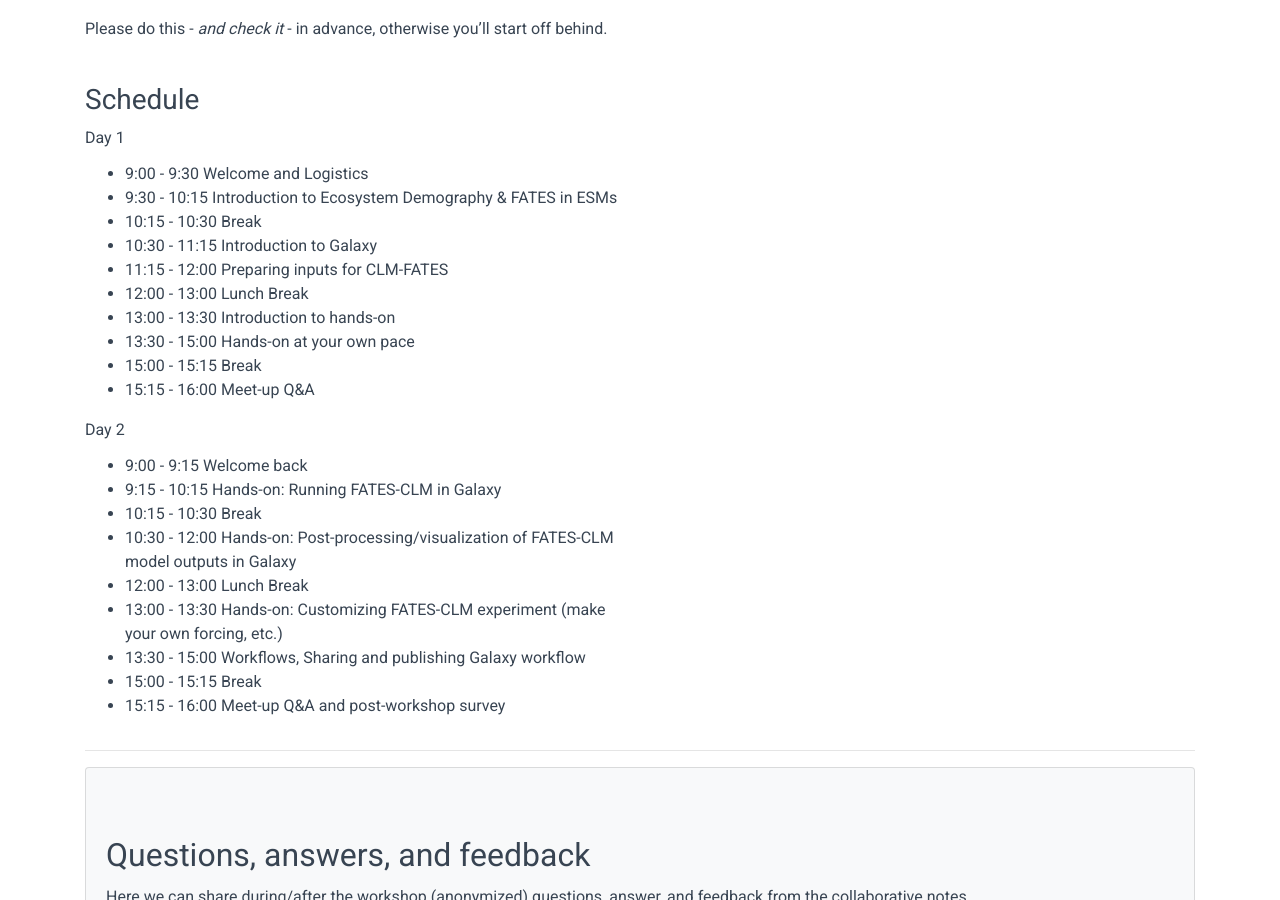
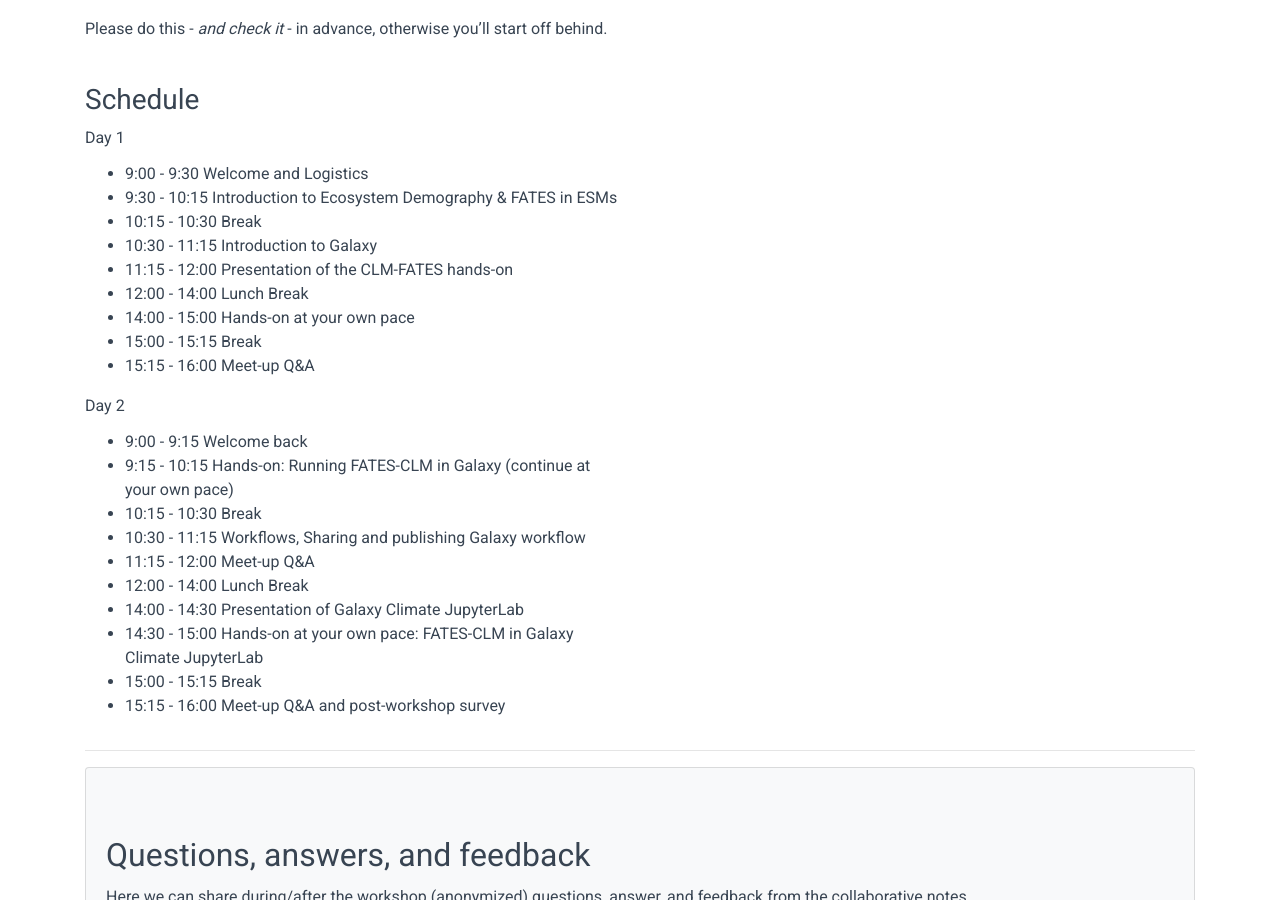
Before and after one commit to NordicESMhub/2020-10-26-galaxy-fates, a Jekyll site: the page built from index.md, in a window 1280 px wide and 900 px high, scrolled down 1143 px. Built offline with Jekyll 4.4.1, drawn with Linux system fonts in a browser that asks for light colours; comment, search, counter and statistics services are not loaded.

Commit message:
update agenda for workshop

```diff
--- a/left_column.md
+++ b/left_column.md
@@ -38,20 +38,20 @@ Day 1
 - 9:30 - 10:15 Introduction to Ecosystem Demography & FATES in ESMs
 - 10:15 - 10:30 Break
 - 10:30 - 11:15 Introduction to Galaxy
-- 11:15 - 12:00 Preparing inputs for CLM-FATES
-- 12:00 - 13:00 Lunch Break
-- 13:00 - 13:30 Introduction to hands-on
-- 13:30 - 15:00 Hands-on at your own pace
+- 11:15 - 12:00 Presentation of the CLM-FATES hands-on
+- 12:00 - 14:00 Lunch Break
+- 14:00 - 15:00 Hands-on at your own pace
 - 15:00 - 15:15 Break
 - 15:15 - 16:00 Meet-up Q&A
 
 Day 2
 - 9:00 - 9:15 Welcome back
-- 9:15 - 10:15 Hands-on: Running FATES-CLM in Galaxy
+- 9:15 - 10:15 Hands-on: Running FATES-CLM in Galaxy (continue at your own pace)
 - 10:15 - 10:30 Break
-- 10:30 - 12:00 Hands-on: Post-processing/visualization of FATES-CLM model outputs in Galaxy
-- 12:00 - 13:00 Lunch Break
-- 13:00 - 13:30 Hands-on: Customizing FATES-CLM experiment (make your own forcing, etc.)
-- 13:30 - 15:00 Workflows, Sharing and publishing Galaxy workflow
+- 10:30 - 11:15 Workflows, Sharing and publishing Galaxy workflow
+- 11:15 - 12:00 Meet-up Q&A
+- 12:00 - 14:00 Lunch Break
+- 14:00 - 14:30 Presentation of Galaxy Climate JupyterLab
+- 14:30 - 15:00 Hands-on at your own pace: FATES-CLM in Galaxy Climate JupyterLab
 - 15:00 - 15:15 Break
 - 15:15 - 16:00 Meet-up Q&A and post-workshop survey
```
